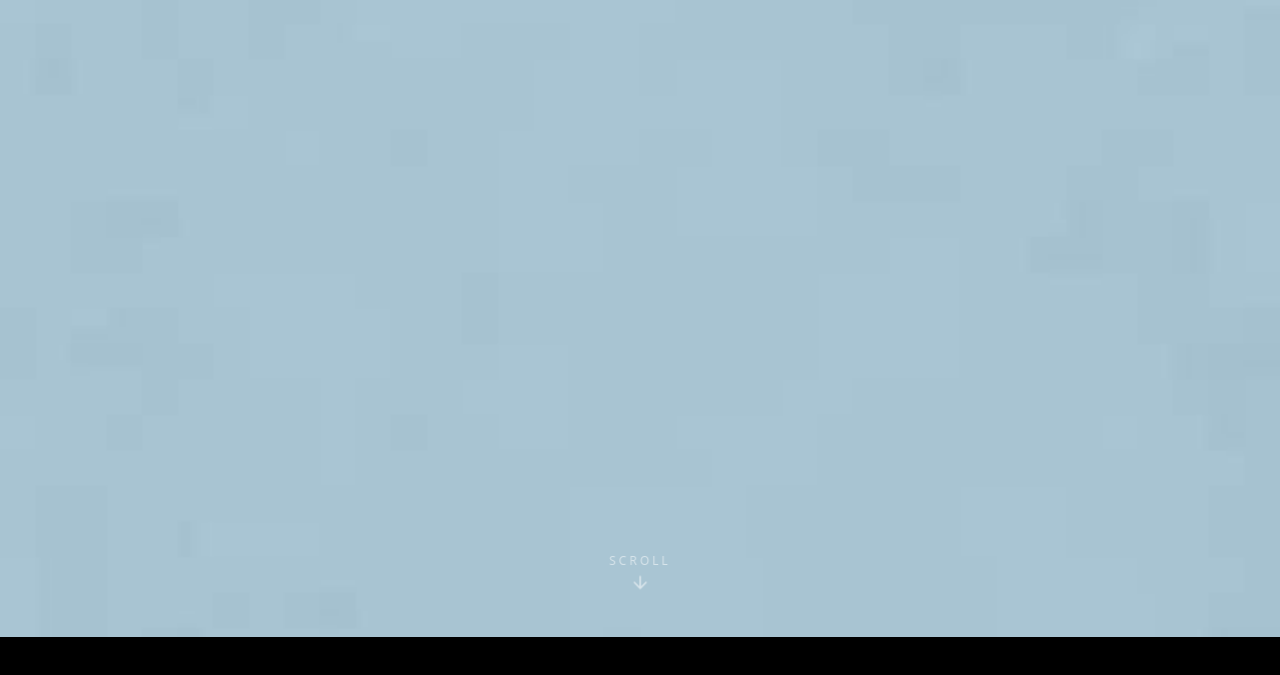
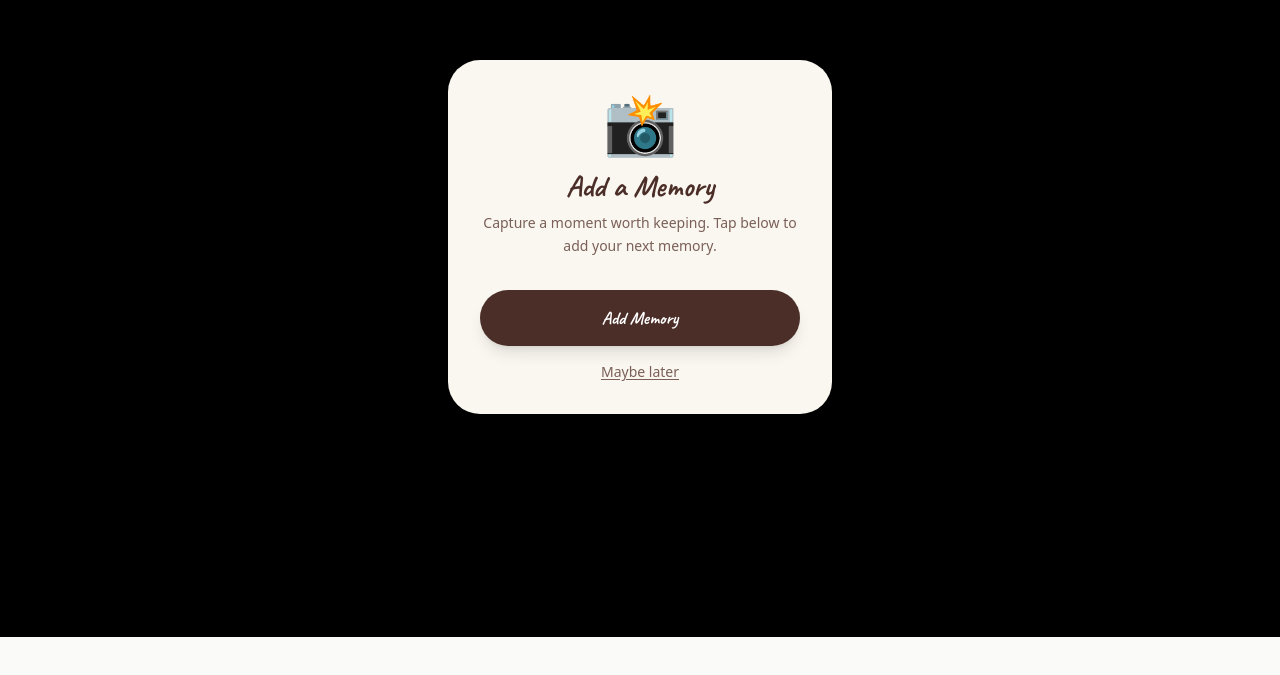
Before and after one commit to Broomi1/broomi, a Next.js app: page /dashboard in a window 1280 px wide. Shown: the part 163-838 px from the top of the page. After the commit the page ends 800 px from the top, so only its background shows below. Built offline with nearby package versions, Linux system fonts and the light colour scheme; no server answers; sample sign-in values are in the browser's storage.

Commit message:
Restore popup before animation

```diff
--- a/src/app/dashboard/page.tsx
+++ b/src/app/dashboard/page.tsx
@@ -10,8 +10,8 @@ export default function DashboardPage() {
   const { status } = useSession();
   const router = useRouter();
 
-  // Steps: "animation" → "story"
-  const [step, setStep] = useState<"animation" | "story">("animation");
+  // Steps: "popup" → "animation" → "story"
+  const [step, setStep] = useState<"popup" | "animation" | "story">("popup");
 
   useEffect(() => {
     if (status === "unauthenticated") router.push("/login");
@@ -19,7 +19,52 @@ export default function DashboardPage() {
 
   if (status === "loading") return null;
 
-  // ── STEP 1: HOME ANIMATION ──
+  // ── STEP 1: ADD MEMORY POPUP ──
+  if (step === "popup") {
+    return (
+      <div className="fixed inset-0 z-50 flex items-center justify-center bg-black px-5">
+        <style>{`
+          @keyframes popIn {
+            0%   { opacity: 0; transform: scale(0.88); }
+            100% { opacity: 1; transform: scale(1); }
+          }
+        `}</style>
+        <div
+          className="bg-[#FAF6F0] rounded-[2rem] p-8 max-w-sm w-full text-center shadow-2xl"
+          style={{ animation: "popIn 0.45s cubic-bezier(0.34,1.56,0.64,1) forwards" }}
+        >
+          <div className="text-6xl mb-4">📸</div>
+          <h2
+            className="text-3xl font-bold text-[#4B2E28] mb-2"
+            style={{ fontFamily: "var(--font-caveat), cursive" }}
+          >
+            Add a Memory
+          </h2>
+          <p className="text-[#7A6058] mb-8 leading-relaxed text-sm">
+            Capture a moment worth keeping. Tap below to add your next memory.
+          </p>
+          <Link
+            href="/memories/new"
+            className="inline-block w-full py-3.5 bg-[#4B2E28] text-white font-bold rounded-full text-lg shadow-lg active:scale-95 transition-transform"
+            style={{ fontFamily: "var(--font-caveat), cursive" }}
+          >
+            Add Memory
+          </Link>
+          <button
+            onClick={() => {
+              setStep("animation");
+              window.scrollTo(0, 0);
+            }}
+            className="mt-4 block w-full text-[#7A6058] text-sm font-medium underline underline-offset-2"
+          >
+            Maybe later
+          </button>
+        </div>
+      </div>
+    );
+  }
+
+  // ── STEP 2: HOME ANIMATION ──
   if (step === "animation") {
     return (
       <HomeAnimation
```
